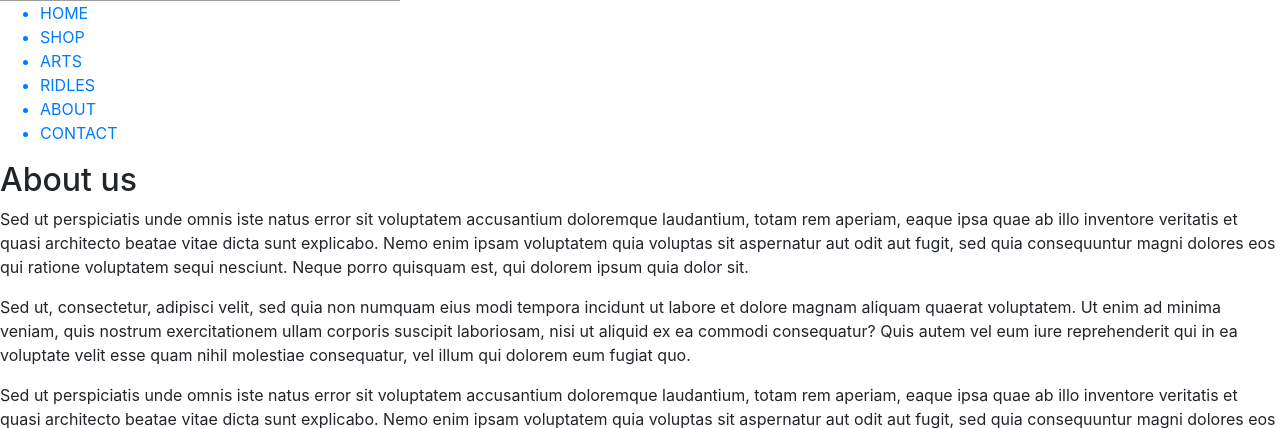
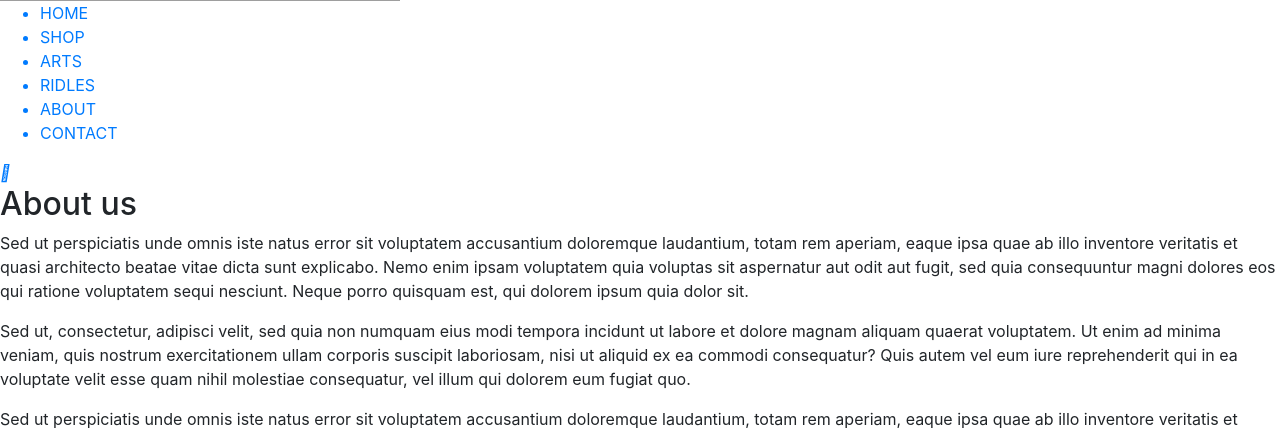
Before and after one commit to cauaturin/fortune-teller-site, a PHP site: page /about.php in a window 1280 px wide. Shown: the part 323-751 px from the top of the page. Run offline with PHP 8.4, Linux system fonts and the light colour scheme; grey boxes are pictures that could not be loaded.

Commit message:
Atualização 1.1

```diff
--- a/css/style.css
+++ b/css/style.css
@@ -121,3 +121,9 @@
 	margin-left:150px;
 	margin-bottom: 100px;
 }
+
+.account-icon{
+	text-align: right;
+	padding-right:95px;
+	padding-bottom:35px;
+}
--- a/pages/about.php
+++ b/pages/about.php
@@ -6,6 +6,7 @@
 	<title>About</title>
 	<link rel="stylesheet" href="https://stackpath.bootstrapcdn.com/bootstrap/4.3.1/css/bootstrap.min.css"
 		integrity="sha384-ggOyR0iXCbMQv3Xipma34MD+dH/1fQ784/j6cY/iJTQUOhcWr7x9JvoRxT2MZw1T" crossorigin="anonymous">
+		<link rel="stylesheet" href="https://stackpath.bootstrapcdn.com/font-awesome/4.7.0/css/font-awesome.min.css">
 	<link rel="stylesheet" href="../css/style.css">
 </head>
 
--- a/pages/header.php
+++ b/pages/header.php
@@ -1,3 +1,4 @@
+
 
 
 <header id="top">
@@ -32,5 +33,11 @@
 					<li class="menu-line">CONTACT</li>
 				</a>
 			</ul>
+			<div class="account-icon">
+				<a href="account.php">
+					<i class="menu-line fas fa-user-circle"></i>
+				</a>
+			</div>
+
 		</div>
 	</header>
```
